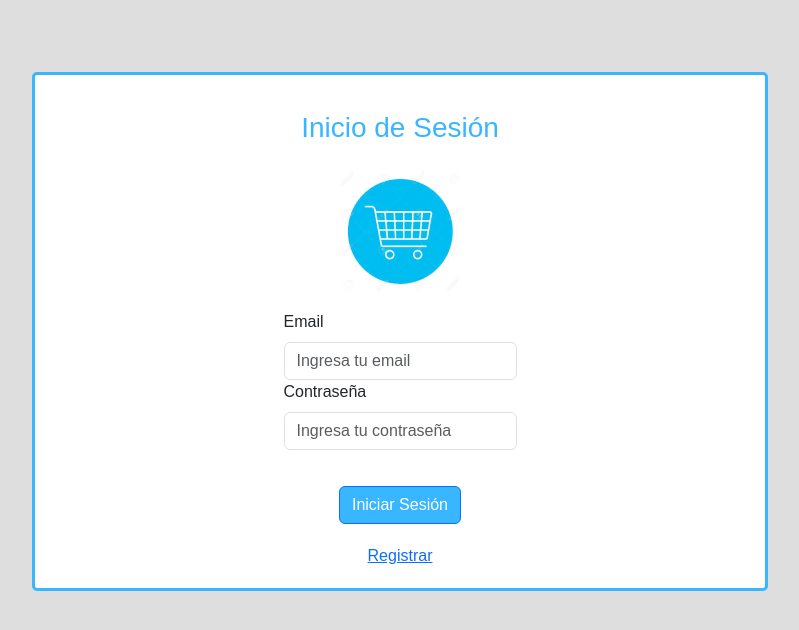
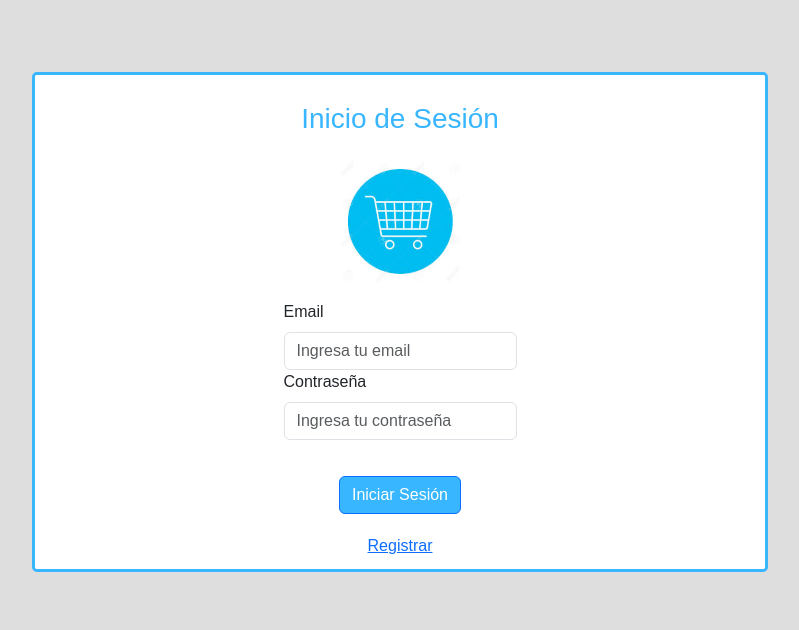
Before and after one commit to SofiaP2002/RouteProject, a React (Create React App) app: page / in a window 1280 px wide. Shown: the top 630 px of the page, without its empty margins (240-1039 px from the left). Built offline with nearby package versions, Linux system fonts and the light colour scheme.

Commit message:
Update App.css

```diff
--- a/src/App.css
+++ b/src/App.css
@@ -52,7 +52,11 @@ body {
   padding: 10px; /* Añade relleno si es necesario */
   margin: 0px; /* Añade margen si es necesario */
   border-radius: 6px;
+  overflow-y: auto;
+  max-height: 500px;
+
 }
+
 
 .card.mt-4.border-primary.color-base{
   border-color: #38b6ff !important;
```
